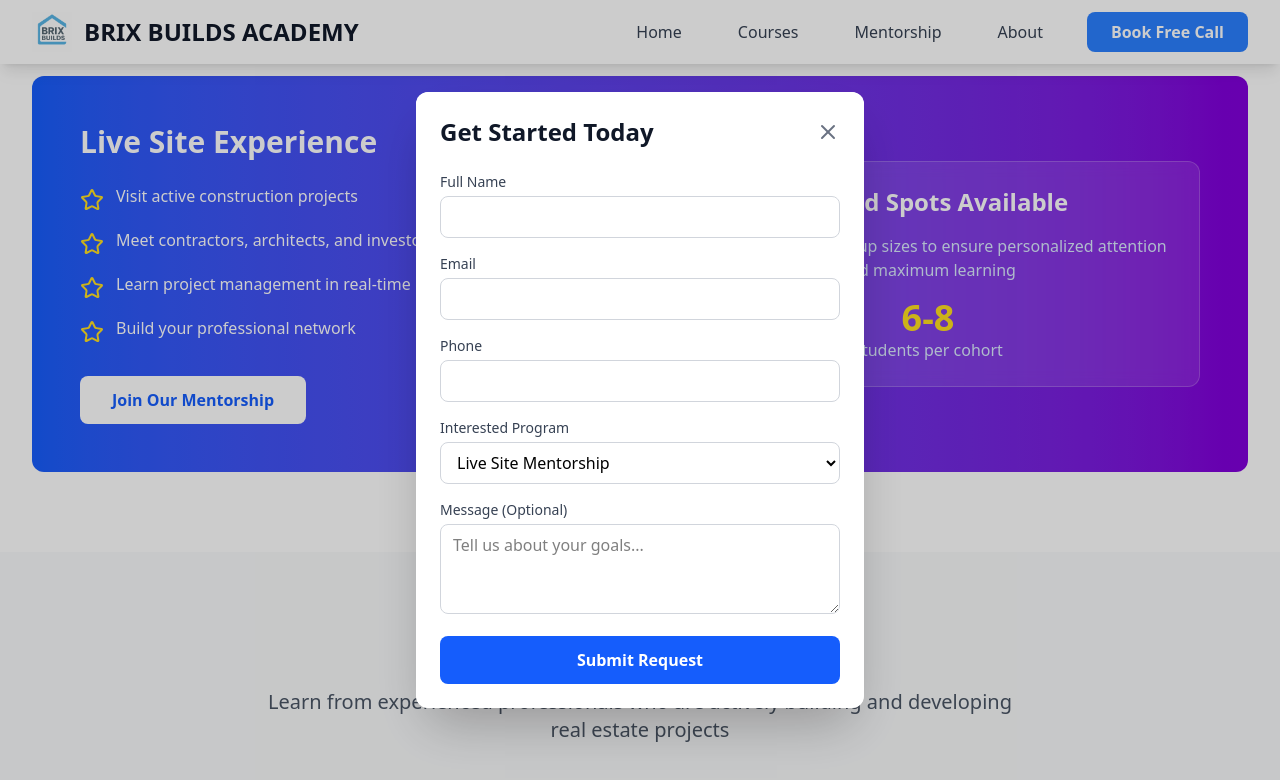
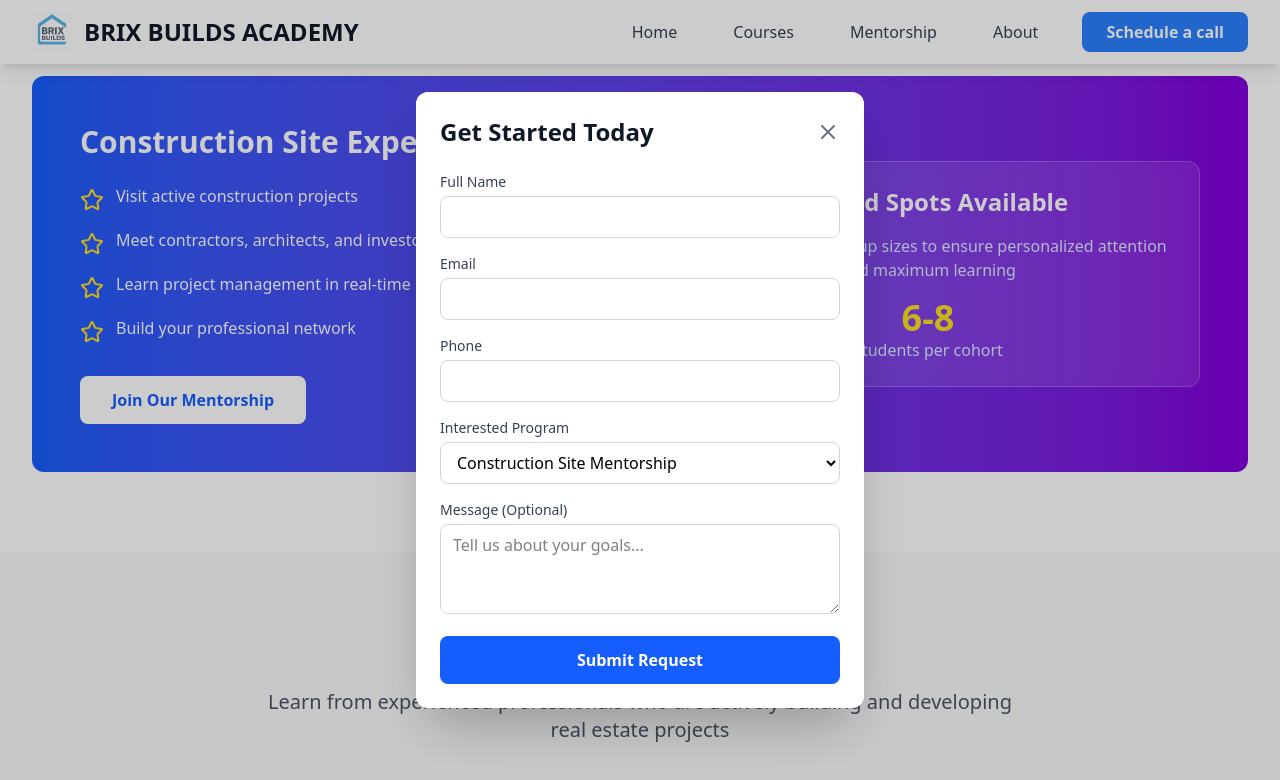
Before and after one commit to defidrum/chosen-title, a React (Vite) app: page / in a window 1280 px wide. Both pictures are taken after a click on the button "Join Our Mentorship". Shown: the part 1652-2432 px from the top of the page. Built offline with nearby package versions, Linux system fonts and the light colour scheme.

Commit message:
Pushing initial tailwind config

```diff
--- a/src/components/Home.tsx
+++ b/src/components/Home.tsx
@@ -56,7 +56,7 @@ const Home = () => {
               onClick={() => openContactForm('consultation')}
               className="bg-blue-500 hover:bg-blue-700 text-white px-6 py-2 rounded-lg font-semibold transition-colors"
             >
-              Book Free Call
+              Schedule a call
             </button>
           </nav>
 
@@ -133,7 +133,7 @@ const Home = () => {
               onClick={() => openContactForm('consultation')}
               className="border-2 border-white hover:bg-white hover:text-blue-500 text-white px-8 py-4 rounded-lg font-bold text-lg transition-all duration-300 hover:shadow-xl transform hover:-translate-y-1"
             >
-              Book Free Consultation
+              Schedule a Free Call
             </button>
           </div>
         </div>
@@ -227,7 +227,7 @@ const Home = () => {
         <div className="bg-gradient-to-r from-blue-600 to-purple-700 rounded-xl p-8 md:p-12 text-white">
           <div className="grid md:grid-cols-2 gap-8 items-center">
             <div>
-              <h3 className="text-3xl font-bold mb-6">Live Site Experience</h3>
+              <h3 className="text-3xl font-bold mb-6">Construction Site Experience</h3>
               <ul className="space-y-4 mb-8">
                 {[
                   "Visit active construction projects",
@@ -361,7 +361,7 @@ const Home = () => {
             onClick={() => openContactForm('consultation')}
             className="bg-white hover:bg-gray-100 text-blue-600 px-8 py-4 rounded-lg font-bold text-lg transition-all duration-300 shadow-lg hover:shadow-xl transform hover:-translate-y-1"
           >
-            Book Your Free Call
+            Schedule Your Free Call
           </button>
           <button
             onClick={() => openContactForm('all')}
@@ -438,7 +438,7 @@ const Home = () => {
                   <option value="">Select a program</option>
                   <option value="development">Real Estate Development</option>
                   <option value="nascla">NASCLA Licensing</option>
-                  <option value="mentorship">Live Site Mentorship</option>
+                  <option value="mentorship">Construction Site Mentorship</option>
                   <option value="consultation">Free Consultation</option>
                 </select>
               </div>
```
